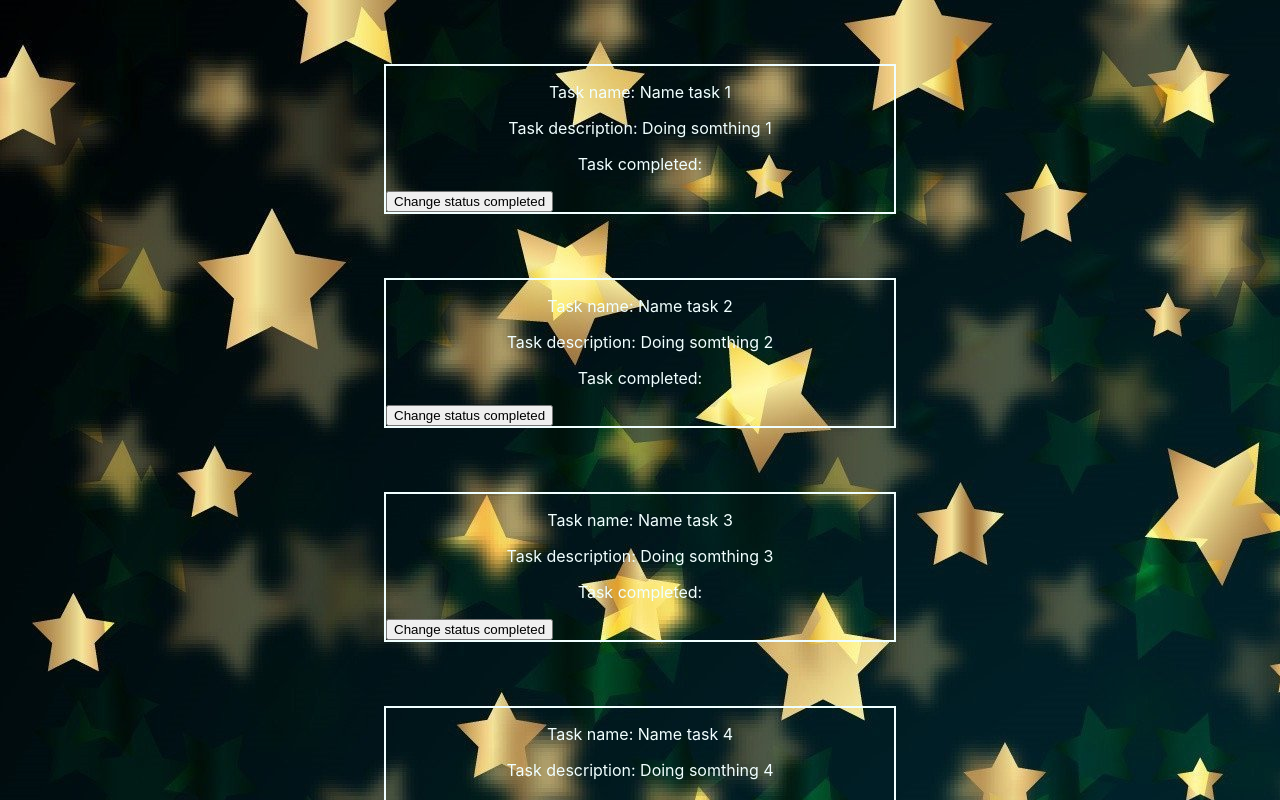
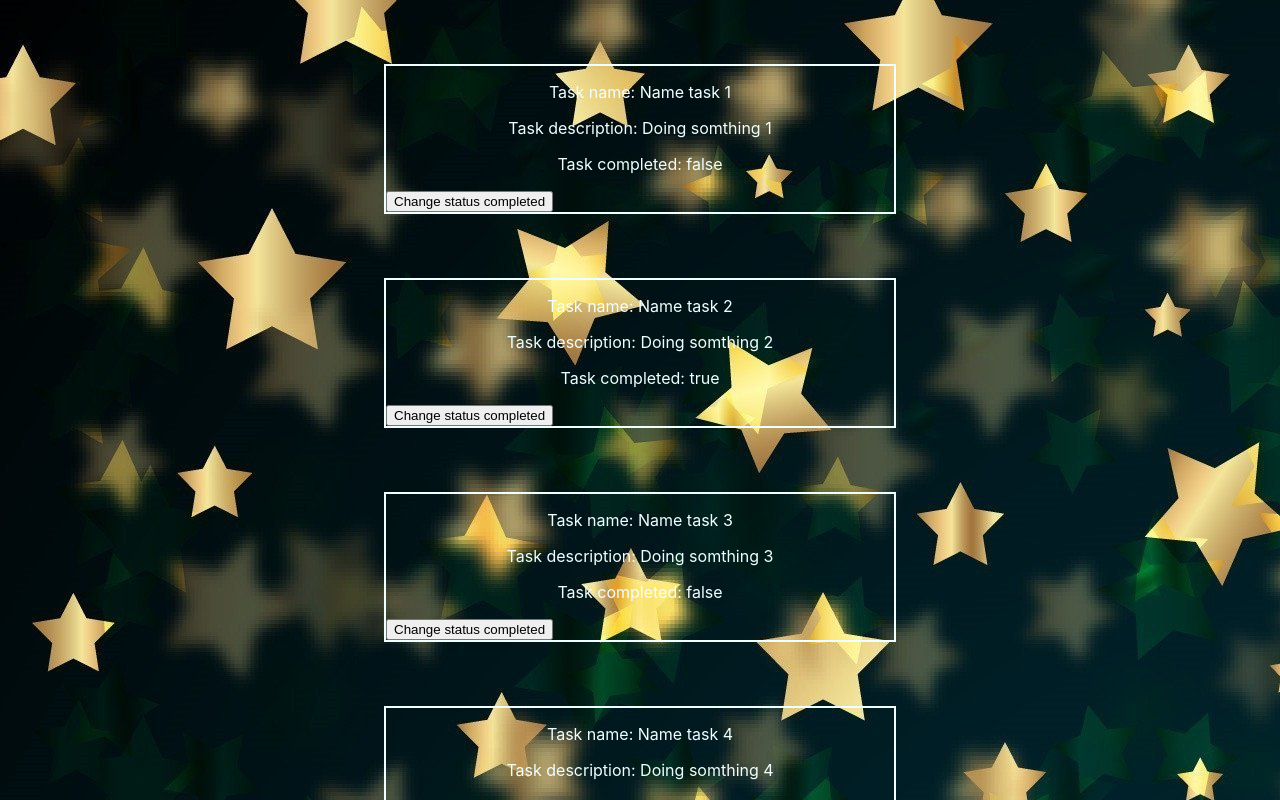
Before and after one commit to 0jacob200/react_course_project, a React (Create React App) app: page / in a window 1280 px wide. Shown: the top 800 px of the page. Built offline with nearby package versions, Linux system fonts and the light colour scheme.

Commit message:
Исправление к дз 3
Привел булеву переменную к строке

```diff
--- a/src/App.js
+++ b/src/App.js
@@ -57,7 +57,7 @@ const Task = ({id, name, description, completed}) => {
     <p>Task name: { name }</p>
     <p>Task description: {description}</p>
     <p>Task completed: {completed}</p>
-    <button className="ButtonChange" onClick={changeStClick}>Change status completed</button>
+    <button className="buttonChange" onClick={changeStClick}>Change status completed</button>
   </div>
   )
 }
@@ -65,7 +65,7 @@ const Task = ({id, name, description, completed}) => {
 const Map = ({state}) =>{
   return(
     <div>
-      {state.tasks.map(tasks => <Task id={tasks.id} name={tasks.name} description={tasks.description} completed={tasks.completed}/>)}
+      {state.tasks.map(tasks => <Task id={tasks.id} name={tasks.name} description={tasks.description} completed={String(tasks.completed)}/>)}
     </div>
   )
 }
```
